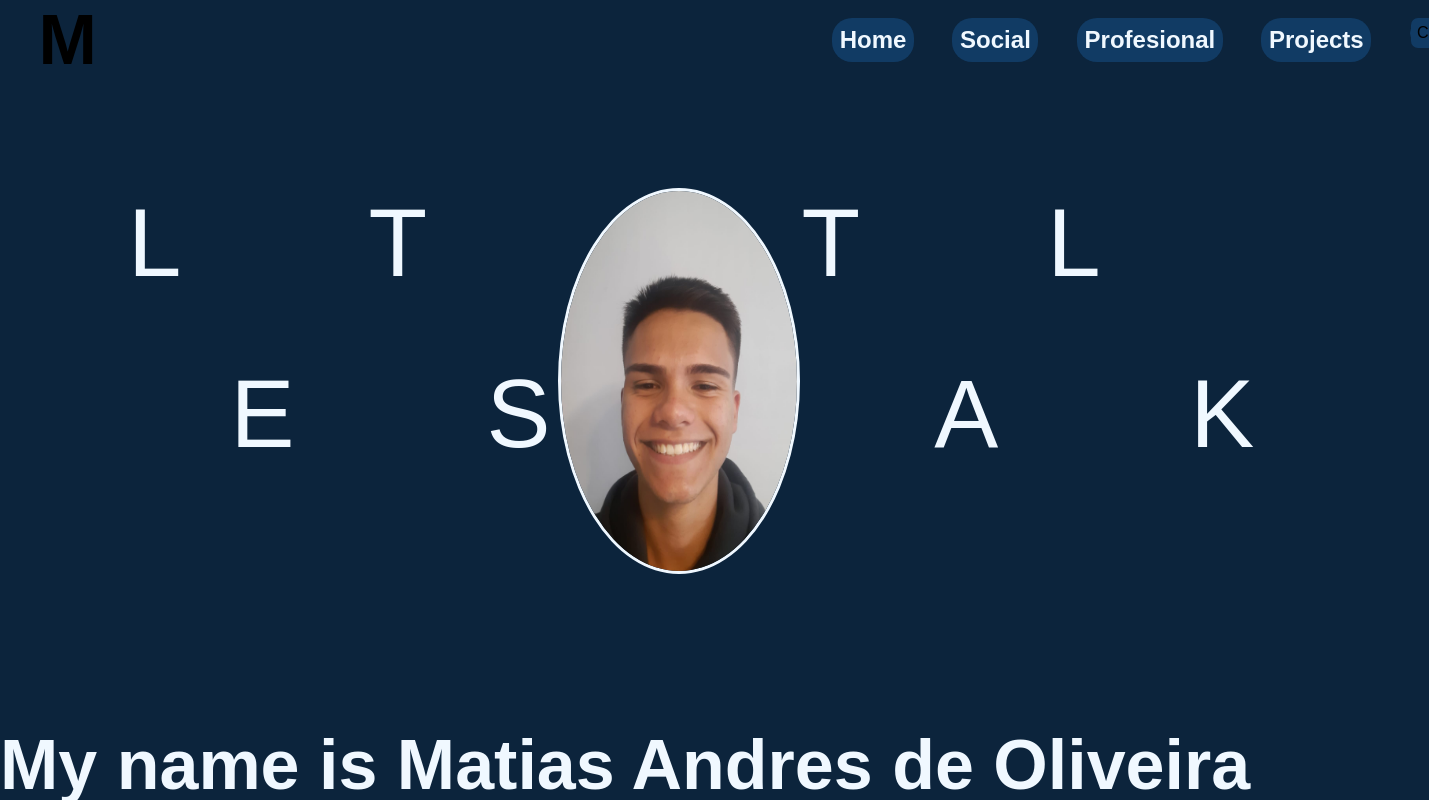
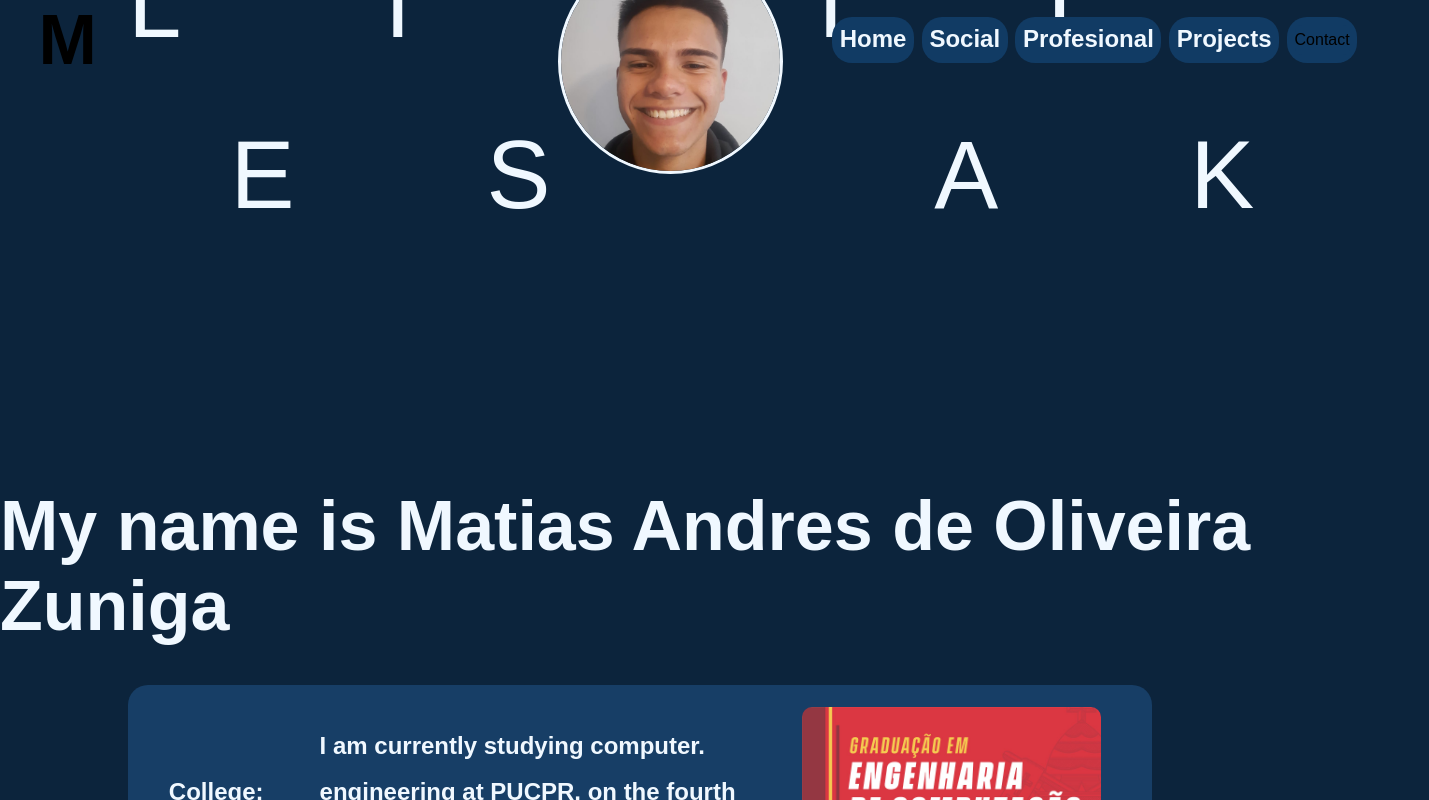
Before and after one commit to matiaszo/portfolio, a React (Vite) app: page / in a window 1280 px wide. Shown: the top 800 px of the page, 1429 px wide, since content can reach past the window. Built offline with nearby package versions, Linux system fonts and the light colour scheme; a web font is replaced by a local one.

Commit message:
testando branch ainda nao serve

```diff
--- a/src/App.jsx
+++ b/src/App.jsx
@@ -10,13 +10,13 @@ export default function App() {
           <header>
         <h1 className={style.m}>M</h1>
         <div className={style.row}>
-            <a  href="#home"><h2 className={style.options} >Home</h2></a>
+            <a href="#home"><h2 className={style.options} >Home</h2></a>
             <a href="#social"><h2>Social</h2></a>
             <a href="#profesional"><h2>Profesional</h2></a>
             <a href="#projects"><h2>Projects</h2></a>
-            <form>
+            {/* <form> */}
                 <a href="https://wa.me/5541991576895" target='_blank'><input type="button" name="Botao" value="Contact"/></a>
-            </form>
+            {/* </form> */}
         </div>
     </header>
 
@@ -36,7 +36,7 @@ export default function App() {
                 <p>A</p>
                 <p>K</p>
             </div>
-            <img className={style.image} src="./src/assets/my_photo.jpeg" alt=""/>
+            <img className={style.image} src="./src/assets/my_photo.jpeg" alt="minha foto"/>
         </div>
 
         <div id='profesional' className={style.second}>
--- a/src/App.module.css
+++ b/src/App.module.css
@@ -3,13 +3,12 @@
 }
 .row{
   display: flex;
-  position: fixed;
   flex-direction: row;
-  justify-content: space-between;
-  width: 30%;
-  gap: 10%;
-  margin-left: 65%;
-  z-index: 999;
+   justify-content: space-between;
+   width: 30%;
+   gap: 2%;
+   margin-right: 5%;
+   z-index: 999;
 }
 
 .pai2 {
@@ -21,8 +20,9 @@
 }
 
 .pai2 img{
-  width: 23%;
-  height: 380px;
+  aspect-ratio: 1;
+  width: 22%;
+  object-fit: cover;
   border-radius: var(--border_50);
   border: solid 3px var(--alice);
 }
@@ -47,8 +47,8 @@
 .image {
   display: flex;
   position: absolute;
-  width: 20%;
-  height: 100%;
+  width: auto;
+  height: auto;
   left: 42%;
 }
 
@@ -65,7 +65,8 @@
 .specifics{
   display: flex;
   border-radius: var(--border_20);
-  width: 80%;
+  flex-wrap: wrap;
+  width: 80vw;
   gap: 3%;
   color: var(--alice);
   justify-content: center;
--- a/src/index.css
+++ b/src/index.css
@@ -13,6 +13,8 @@
 
 *{
   margin: 0px;
+  padding: 0px;
+  box-sizing: border-box;
   font-family: var(--suse);
 }
 
@@ -29,6 +31,7 @@ a:hover{
 }
 body{
   background-color: var(--back_color);
+  width: 100vw;
 }
 
 header{
@@ -39,12 +42,11 @@ header{
   background-color: var(--back_color);
   width: 100%;
   height: 10vh;
-
 }
 
 main{
   display: flex;
-  height: 120vh;
+  height: 90vh;
   flex-direction: column;
   align-items: center;
   justify-content: center;
```
